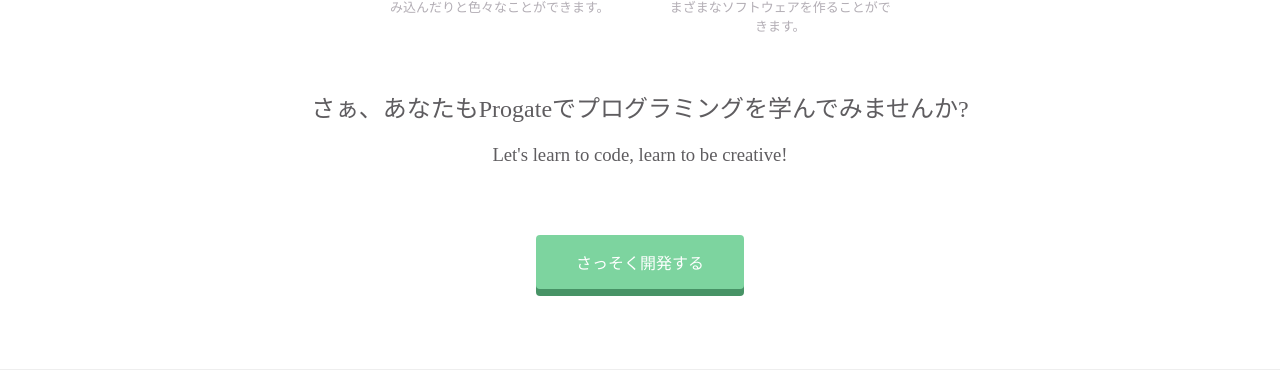
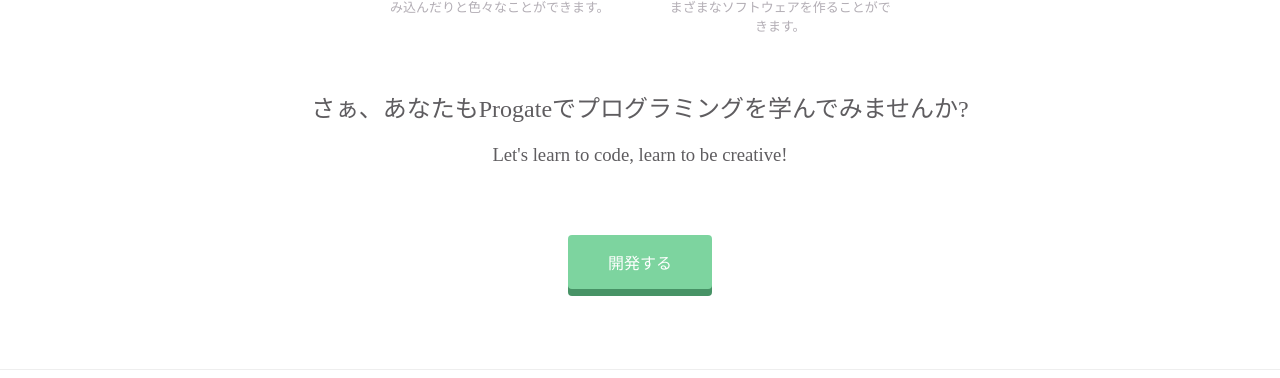
Before and after one commit to yamano-taku/yamanotaku.github.io, a plain HTML site: page index.html in a window 1280 px wide. Shown: the part 1275-1653 px from the top of the page. Drawn offline with Linux system fonts and the light colour scheme.

Commit message:
Update index.html

```diff
--- a/index.html
+++ b/index.html
@@ -78,7 +78,7 @@
         <h2>さぁ、あなたもProgateでプログラミングを学んでみませんか?</h2>
         <h3>Let's learn to code, learn to be creative!</h3>
       </div>
-      <span class="btn message">さっそく開発する</span>
+      <span class="btn message">開発する</span>
     </div>
   </div>
   <footer>
```
